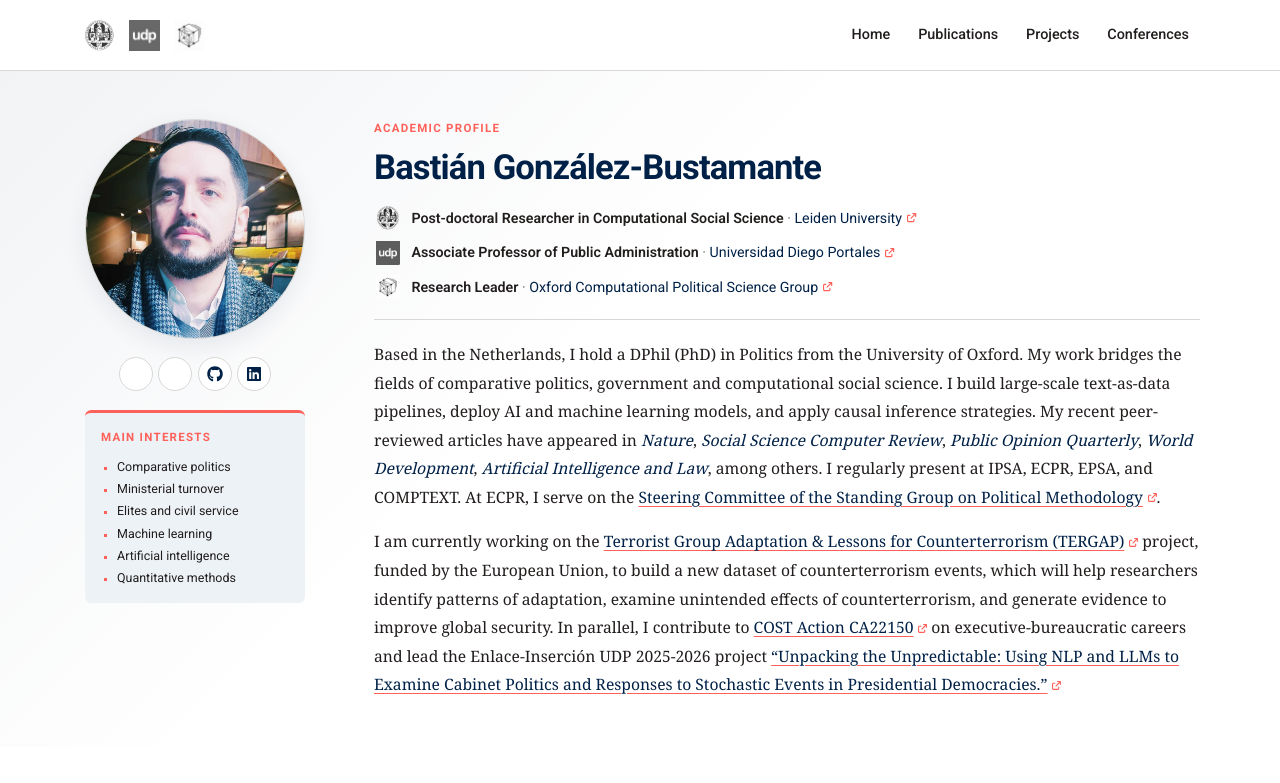
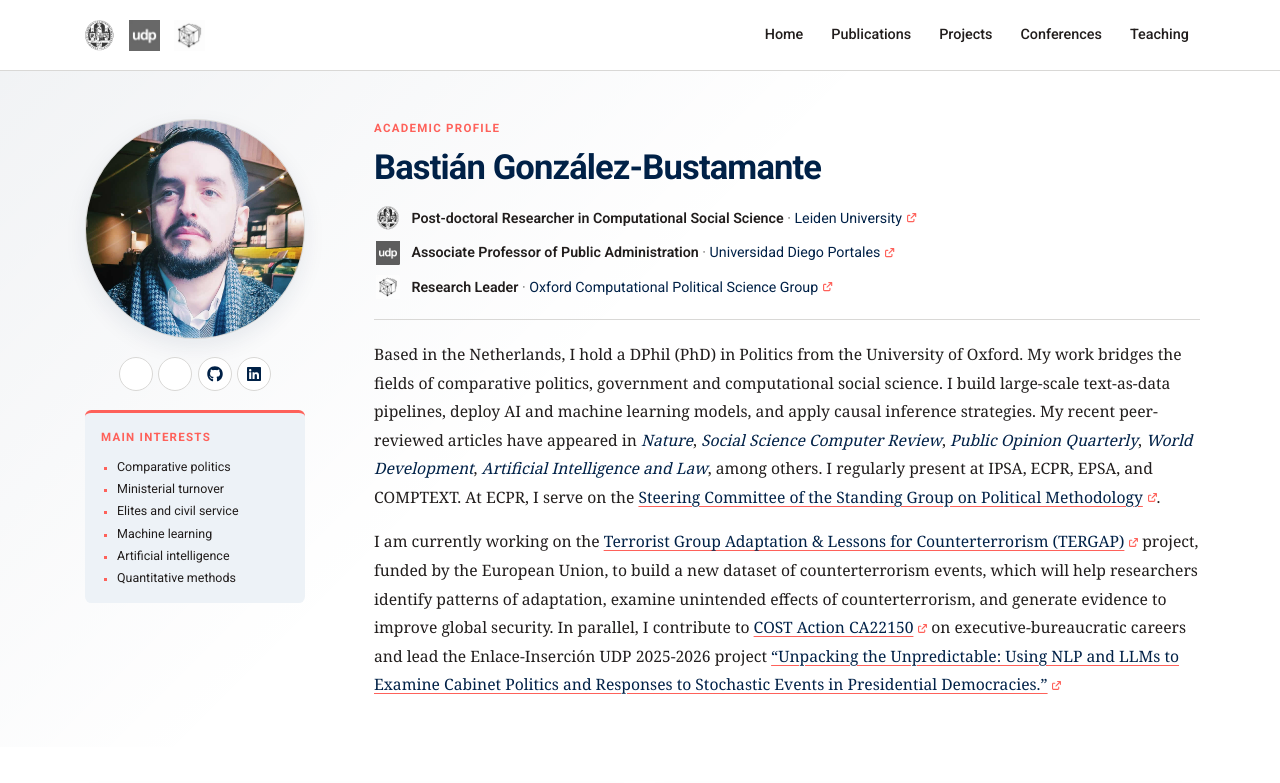
Before and after one commit to bgonzalezbustamante/academic-website, a Next.js app: page / in a window 1280 px wide. Shown: the top 783 px of the page. Built offline with nearby package versions, Linux system fonts and the light colour scheme; no server answers; some icons are missing.

Commit message:
feat: add Teaching to primary navigation

```diff
--- a/components/site-header.tsx
+++ b/components/site-header.tsx
@@ -7,6 +7,7 @@ const navItems = [
   { href: '/publications', label: 'Publications' },
   { href: '/projects', label: 'Projects' },
   { href: '/conferences', label: 'Conferences' },
+  { href: '/teaching', label: 'Teaching' },
 ]
 
 export default function SiteHeader() {
```
